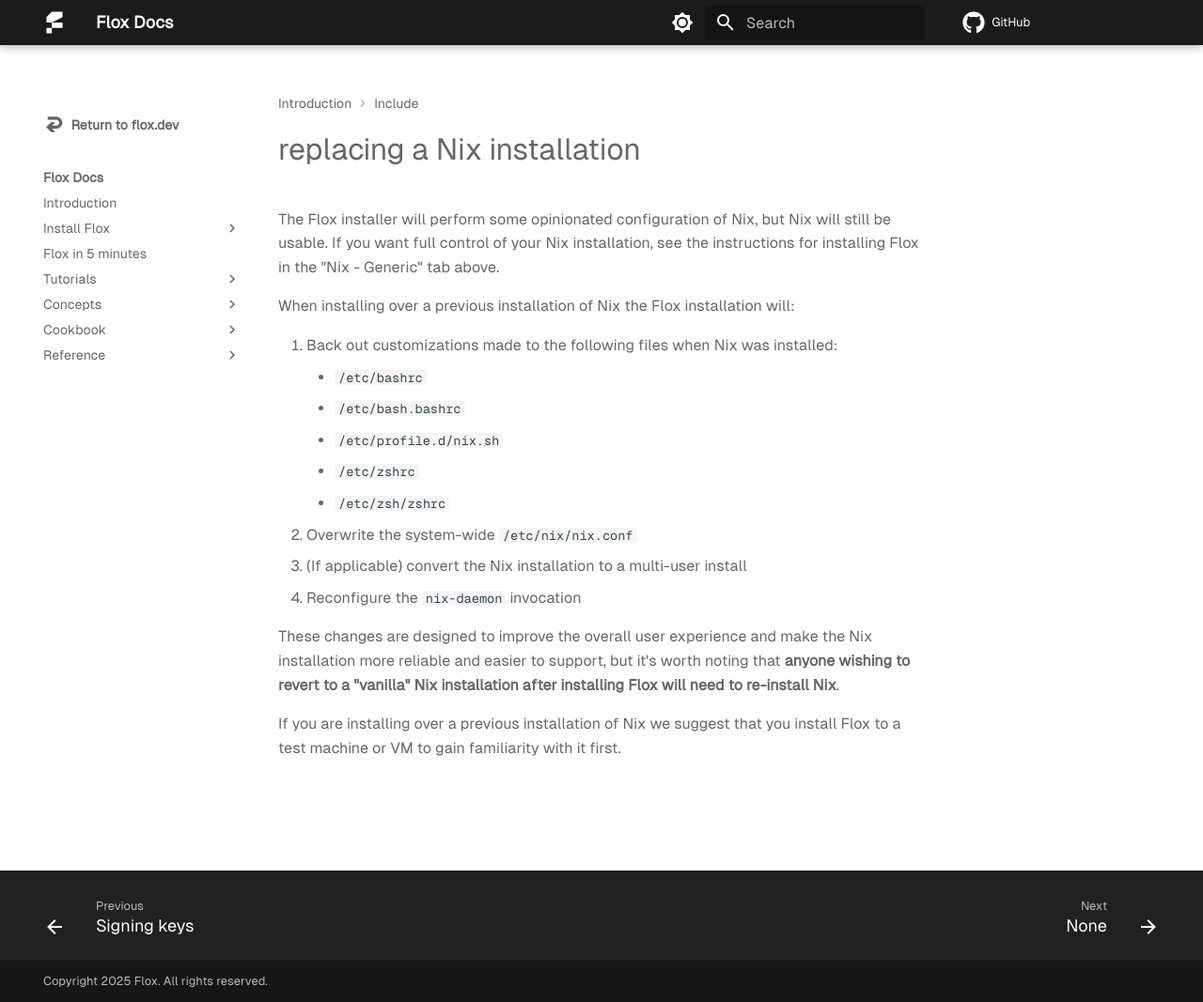
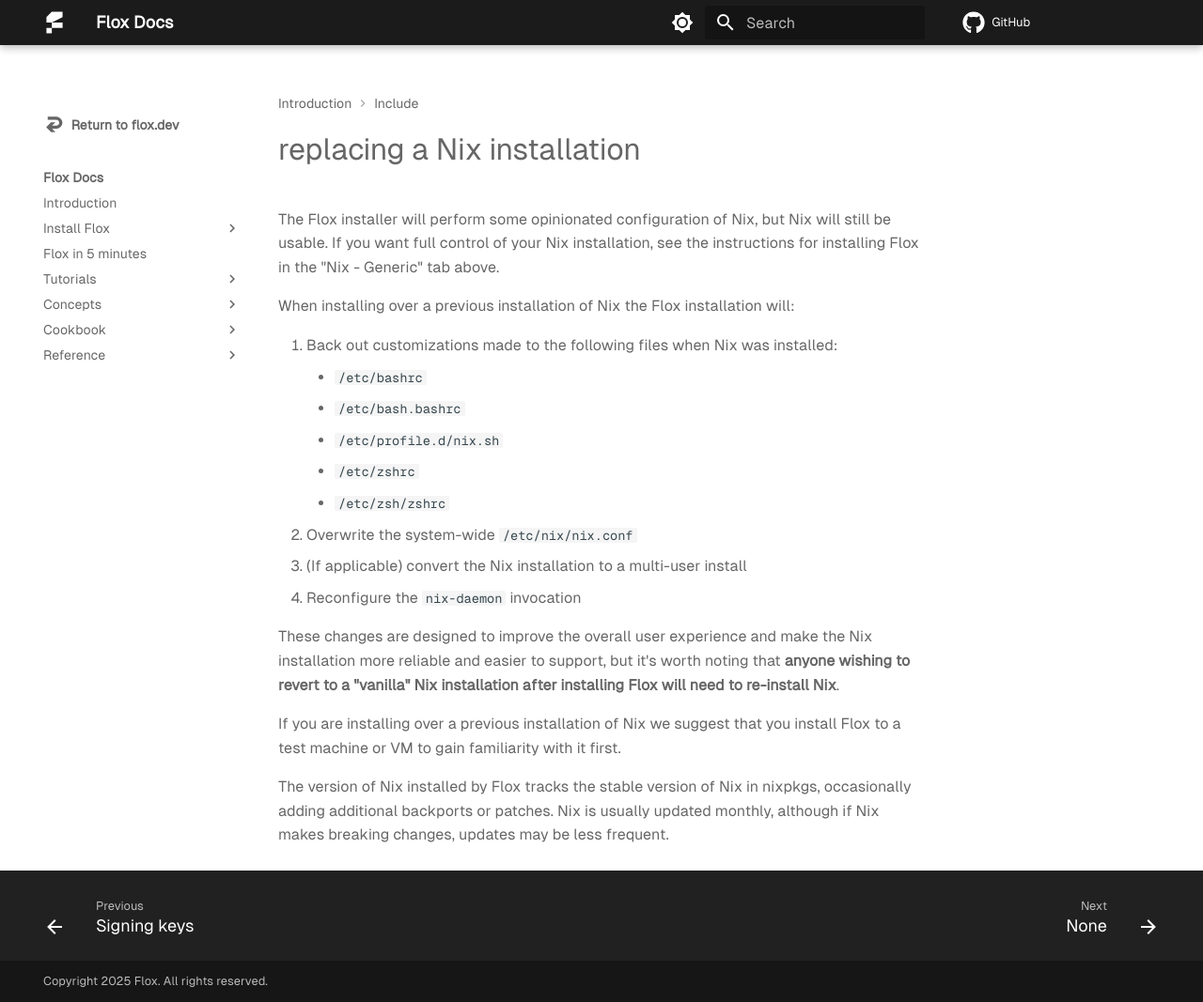
Before and after one commit to flox/floxdocs, an MkDocs documentation site: the page built from docs/include/replacing-a-Nix-installation.md, in a window 1280 px wide and 1067 px high. Shown: the whole window at 94% size. Built offline with MkDocs 1.6.1 and Material for MkDocs 9.7.7, drawn with Linux system fonts in a browser that asks for light colours; plug-ins that fetch from the network failed and are left out; comment, search, counter and statistics services are not loaded.

Commit message:
Add a note about Nix update cadence
A user requested we document how we update Nix in
https://github.com/flox/flox/issues/3430

```diff
--- a/docs/include/replacing-a-Nix-installation.md
+++ b/docs/include/replacing-a-Nix-installation.md
@@ -19,3 +19,6 @@
 These changes are designed to improve the overall user experience and make the Nix installation more reliable and easier to support, but it's worth noting that **anyone wishing to revert to a "vanilla" Nix installation after installing Flox will need to re-install Nix**.
 
 If you are installing over a previous installation of Nix we suggest that you install Flox to a test machine or VM to gain familiarity with it first.
+
+The version of Nix installed by Flox tracks the stable version of Nix in nixpkgs, occasionally adding additional backports or patches.
+Nix is usually updated monthly, although if Nix makes breaking changes, updates may be less frequent.
```
